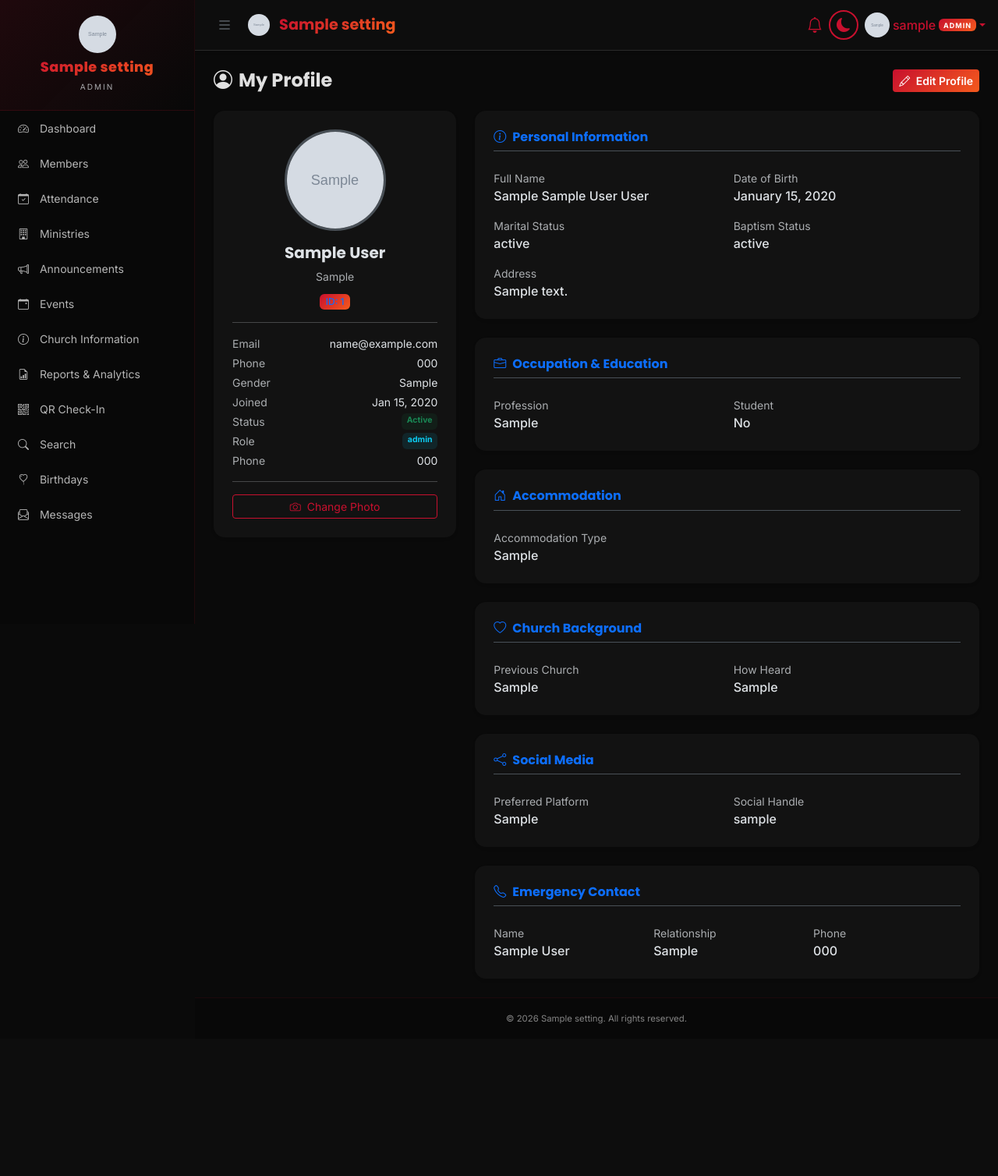
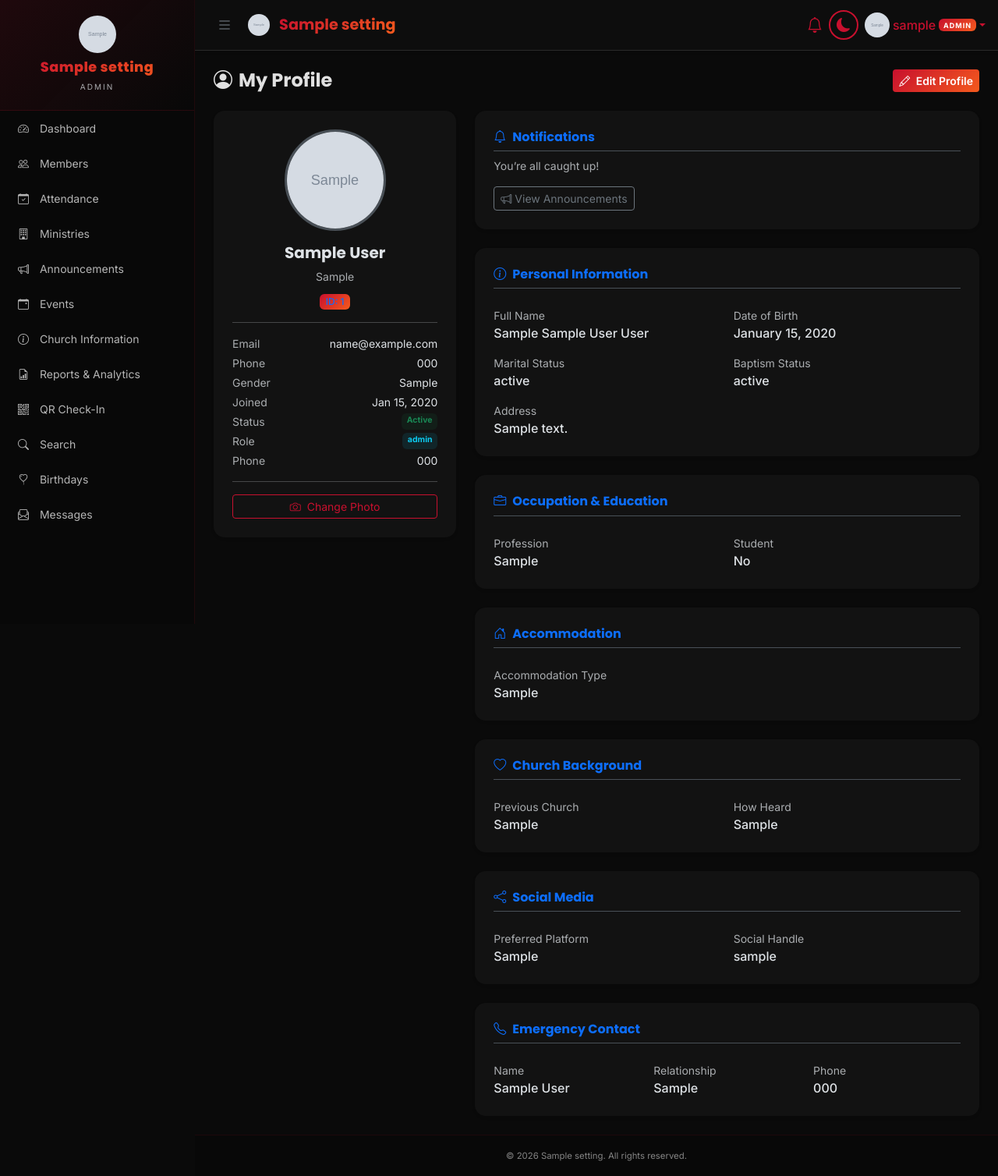
Before and after one commit to nuelfelix03-rgb/THE-BRANCH-ASSEMBLIES, a Flask app: page /profile in a window 1280 px wide. Shown: the whole page at 78% size. Before the commit the page ends 1313 px from the top, so only its background shows below. Run offline with Flask 3, Linux system fonts and the light colour scheme; a user stored in the database is signed in; tables that the repository leaves empty hold one stand-in row (values such as "Sample post"); grey boxes marked "Sample" are stand-in pictures; data that the repository does not hold is empty; some libraries are stand-ins or nearby versions.

Commit message:
add notifications section to user profile linked with announcements, no separate page

```diff
--- a/app/__init__.py
+++ b/app/__init__.py
@@ -146,6 +146,10 @@ def create_app(config_class=Config):
                     }.items():
                         if col not in existing:
                             db.session.execute(sa_text(f'ALTER TABLE church_settings ADD COLUMN {col} {typ}'))
+                if 'notifications' in tables:
+                    existing = {c['name'] for c in inspector.get_columns('notifications')}
+                    if 'link' not in existing:
+                        db.session.execute(sa_text('ALTER TABLE notifications ADD COLUMN link VARCHAR(255)'))
                 db.session.commit()
             except Exception:
                 db.session.rollback()
--- a/app/models.py
+++ b/app/models.py
@@ -229,6 +229,7 @@ class Notification(db.Model):
     recipient_id = db.Column(db.Integer, db.ForeignKey('users.id'))
     sender_id = db.Column(db.Integer, db.ForeignKey('users.id'))
     is_read = db.Column(db.Boolean, default=False)
+    link = db.Column(db.String(255))
     created_at = db.Column(db.DateTime, default=datetime.utcnow)
 
     recipient = db.relationship('User', foreign_keys=[recipient_id], backref='notifications_received')
--- a/app/routes/announcements.py
+++ b/app/routes/announcements.py
@@ -68,7 +68,8 @@ def add_announcement():
                     message=announcement.content[:200],
                     notification_type='In-App',
                     recipient_id=user.id,
-                    sender_id=current_user.id
+                    sender_id=current_user.id,
+                    link=url_for('announcements.view_announcement', id=announcement.id)
                 ))
             db.session.commit()
 
@@ -111,7 +112,8 @@ def edit_announcement(id):
                         message=announcement.content[:200],
                         notification_type='In-App',
                         recipient_id=user.id,
-                        sender_id=current_user.id
+                        sender_id=current_user.id,
+                        link=url_for('announcements.view_announcement', id=announcement.id)
                     ))
             db.session.commit()
 
--- a/app/routes/main.py
+++ b/app/routes/main.py
@@ -3,7 +3,7 @@ import os, io
 from flask import Blueprint, render_template, redirect, url_for, flash, request, current_app, send_file, abort
 from flask_login import login_required, current_user
 from app import db
-from app.models import Member, Attendance, Ministry, Event, Announcement, User, ChurchInformation
+from app.models import Member, Attendance, Ministry, Event, Announcement, User, ChurchInformation, Notification
 from app.utils.decorators import admin_required
 from app.utils.helpers import generate_member_id, save_profile_picture, delete_file
 from sqlalchemy import func
@@ -121,7 +121,10 @@ def member_dashboard():
 @login_required
 def my_profile():
     member = Member.query.filter_by(email=current_user.email).first()
-    return render_template('profile.html', member=member)
+    notifications = Notification.query.filter_by(recipient_id=current_user.id) \
+        .order_by(Notification.created_at.desc()).limit(20).all()
+    unread_count = Notification.query.filter_by(recipient_id=current_user.id, is_read=False).count()
+    return render_template('profile.html', member=member, notifications=notifications, unread_count=unread_count)
 
 
 @main_bp.route('/register-profile', methods=['GET', 'POST'])
--- a/app/routes/messaging.py
+++ b/app/routes/messaging.py
@@ -154,8 +154,18 @@ def web_notifications():
         'message': n.message,
         'notification_type': n.notification_type,
         'is_read': n.is_read,
+        'link': n.link,
         'created_at': n.created_at.strftime('%b %d, %H:%M') if n.created_at else '',
     } for n in items]})
+
+
+@msg_bp.route('/notifications/read-all', methods=['POST'])
+@login_required
+def mark_all_read():
+    Notification.query.filter_by(recipient_id=current_user.id, is_read=False).update({'is_read': True})
+    db.session.commit()
+    flash('All notifications marked as read.', 'success')
+    return redirect(request.referrer or url_for('main.my_profile'))
 
 
 @msg_bp.route('/notifications/unread-count')
--- a/app/templates/profile.html
+++ b/app/templates/profile.html
@@ -51,6 +51,46 @@
     </div>
 
     <div class="col-lg-8">
+        <div class="card border-0 shadow-sm mb-4">
+            <div class="card-body p-4">
+                <div class="d-flex justify-content-between align-items-center border-bottom pb-2">
+                    <h6 class="fw-bold text-primary mb-0">
+                        <i class="bi bi-bell me-2"></i>Notifications
+                        {% if unread_count %}<span class="badge bg-danger ms-1">{{ unread_count }}</span>{% endif %}
+                    </h6>
+                    {% if unread_count %}
+                    <form method="POST" action="{{ url_for('messaging.mark_all_read') }}" class="mb-0">
+                        <button class="btn btn-sm btn-outline-primary"><i class="bi bi-check2-all me-1"></i>Mark all read</button>
+                    </form>
+                    {% endif %}
+                </div>
+                {% if notifications %}
+                <div class="mt-2">
+                    {% for n in notifications %}
+                    <div class="d-flex justify-content-between align-items-start py-2 {% if not loop.last %}border-bottom{% endif %}">
+                        <div class="pe-3">
+                            <div class="fw-medium">
+                                {% if n.link %}
+                                <a href="{{ n.link }}" class="text-decoration-none" style="color:inherit;">{{ n.title }}</a>
+                                {% else %}{{ n.title }}{% endif %}
+                                {% if not n.is_read %}<span class="badge bg-danger ms-1" style="font-size:.6rem;">NEW</span>{% endif %}
+                            </div>
+                            <div class="small text-muted">{{ n.message | striptags | truncate(120, True) }}</div>
+                        </div>
+                        <small class="text-muted text-nowrap">{{ n.created_at.strftime('%b %d, %H:%M') if n.created_at else '' }}</small>
+                    </div>
+                    {% endfor %}
+                </div>
+                {% else %}
+                <p class="text-muted small mb-0 mt-2">You&rsquo;re all caught up!</p>
+                {% endif %}
+                <div class="mt-3 d-flex gap-2">
+                    <a href="{{ url_for('announcements.list_announcements') }}" class="btn btn-sm btn-outline-secondary">
+                        <i class="bi bi-megaphone me-1"></i>View Announcements
+                    </a>
+                </div>
+            </div>
+        </div>
         {% if member %}
         <div class="card border-0 shadow-sm mb-4">
             <div class="card-body p-4">
```
Also changed, not shown: app/routes/church_info.py (+6 -3 lines).
